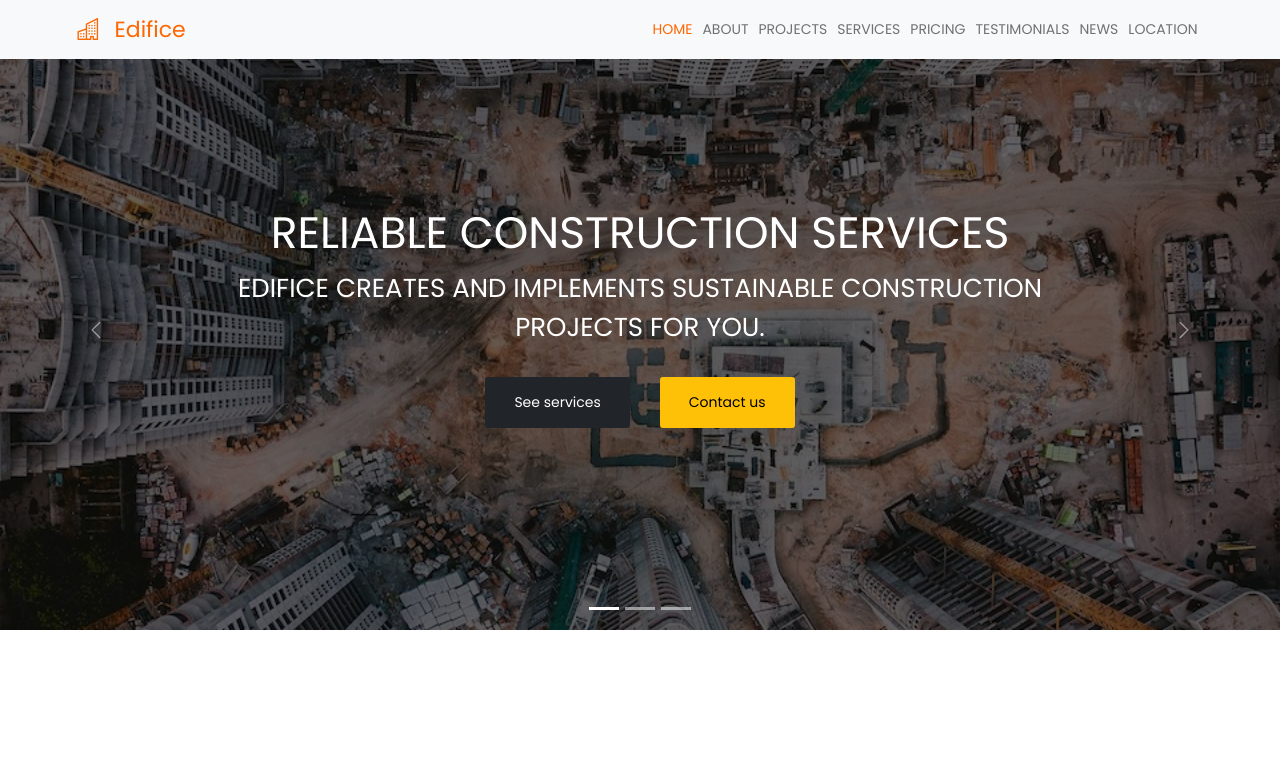
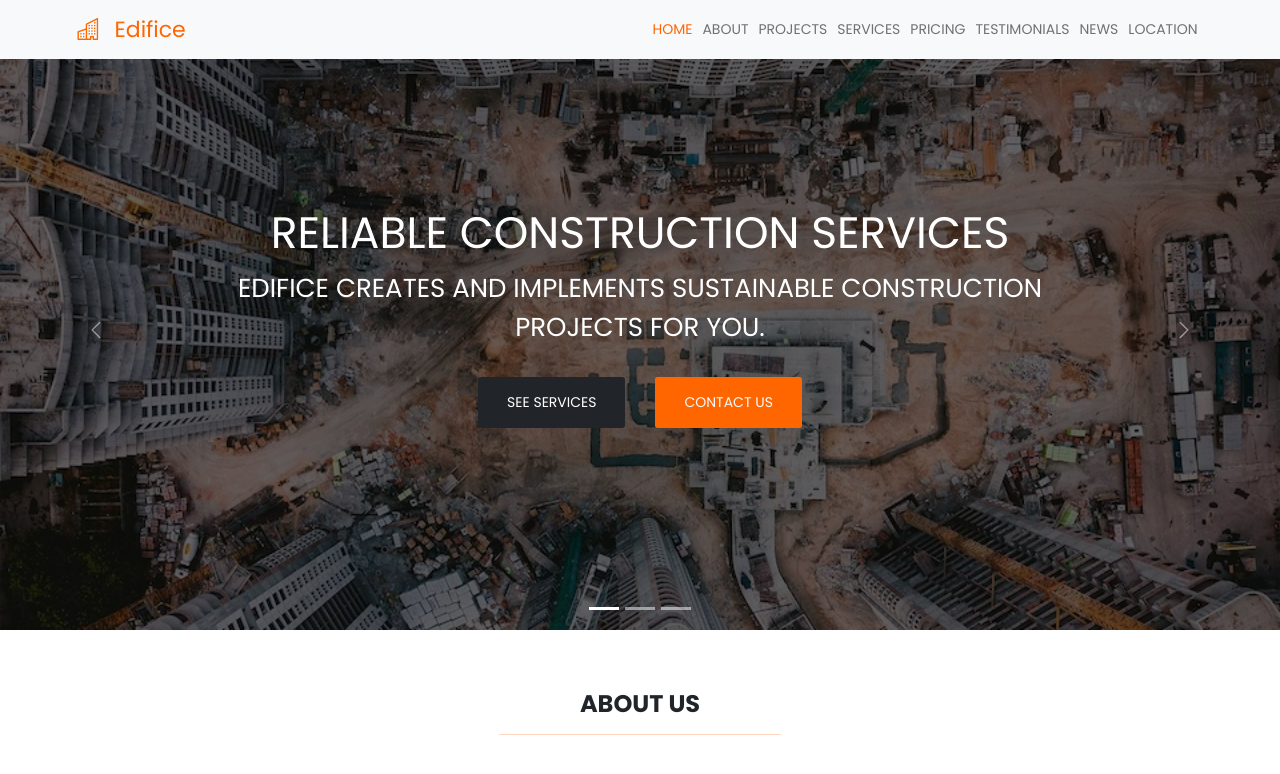
Before and after one commit to JacekPasierb/FrontStrapi, a React (Vite) app: page / in a window 1280 px wide. Shown: the top 774 px of the page. Built offline with nearby package versions, Linux system fonts and the light colour scheme.

Commit message:
Feature/Aboutus - add new component aboutus

```diff
--- a/src/App.css
+++ b/src/App.css
@@ -26,6 +26,14 @@ body {
 }
 
 .navbar-light .navbar-nav .nav-link.active {
+  color: rgb(255, 102, 0);
+}
+
+.orangeBgColor {
+  background-color: rgb(255, 102, 0);
+}
+
+.orangeColor {
   color: rgb(255, 102, 0);
 }
 /* nawigacja */
@@ -73,11 +81,23 @@ body {
 .home .btn {
   font-size: 1.4rem;
   padding: 0.5em 1em;
+  text-transform: uppercase;
+}
+
+/* aboutus */
+.aboutus h4 {
+  font-size: 1.4rem;
+  font-weight: bold;
+  text-transform: uppercase;
 }
 
 @media (min-width: 576px) {
   .home .btn {
     padding: 1em 2em;
+  }
+
+  .aboutus h4 {
+    font-size: 1.8rem;
   }
 }
 
@@ -88,6 +108,10 @@ body {
 
   .home p {
     font-size: 2.6rem;
+  }
+
+  .aboutus h4 {
+    font-size: 2.4rem;
   }
 }
 
--- a/src/App.tsx
+++ b/src/App.tsx
@@ -1,4 +1,5 @@
 import "./App.css";
+import Aboutus from "./components/Aboutus";
 import Header from "./components/Header";
 import Nav from "./components/Nav/Nav";
 
@@ -6,8 +7,10 @@ const App = () => {
   return (
     <>
       <Nav />
-
       <Header />
+      <main>
+        <Aboutus />
+      </main>
     </>
   );
 };
--- /dev/null
+++ b/src/components/Aboutus.tsx
@@ -0,0 +1,16 @@
+import React from "react";
+
+const Aboutus = () => {
+  return (
+    <section id="aboutus" className="aboutus">
+      <div className="container py-5">
+        <div>
+          <h4 className="text-center">About Us</h4>
+          <hr className={`my-4 w-25 mx-auto orangeColor`} />
+        </div>
+      </div>
+    </section>
+  );
+};
+
+export default Aboutus;
--- a/src/components/Header.tsx
+++ b/src/components/Header.tsx
@@ -38,11 +38,11 @@ const Header = () => {
                 Edifice creates and implements sustainable construction projects
                 for you.
               </p>
-              <div className="buttons mt-5 d-flex flex-row flex-column flex-sm-row">
+              <div className="buttons mt-5 d-flex flex-row flex-column flex-sm-row text-light ">
                 <button type="button" className="btn btn-dark mb-4  mb-sm-0">
                   See services
                 </button>
-                <button type="button" className="btn btn-warning ms-sm-5">
+                <button type="button" className="btn orangeBgColor  ms-sm-5 text-light">
                   Contact us
                 </button>
               </div>
@@ -53,11 +53,11 @@ const Header = () => {
             <div className="carousel-caption h-100 p-5 d-flex flex-column  justify-content-center align-items-center text-uppercase">
               <h2 className="mb-3">Edifice</h2>
               <p className="m-0">Experienced Construction Professionals</p>
-              <div className="buttons mt-5 d-flex flex-row flex-column flex-sm-row">
+              <div className="buttons mt-5 d-flex flex-row flex-column flex-sm-row ">
                 <button type="button" className="btn btn-dark mb-4  mb-sm-0">
                   See services
                 </button>
-                <button type="button" className="btn btn-warning ms-sm-5">
+                <button type="button" className="btn orangeBgColor ms-sm-5 text-light">
                   Contact us
                 </button>
               </div>
@@ -69,7 +69,7 @@ const Header = () => {
               <h2 className="mb-3">
                 We can handle the most ambitious projects
               </h2>
-              <button type="button" className="btn btn-warning mt-5">
+              <button type="button" className="btn orangeBgColor text-light mt-5">
                 Contact us
               </button>
             </div>
```
